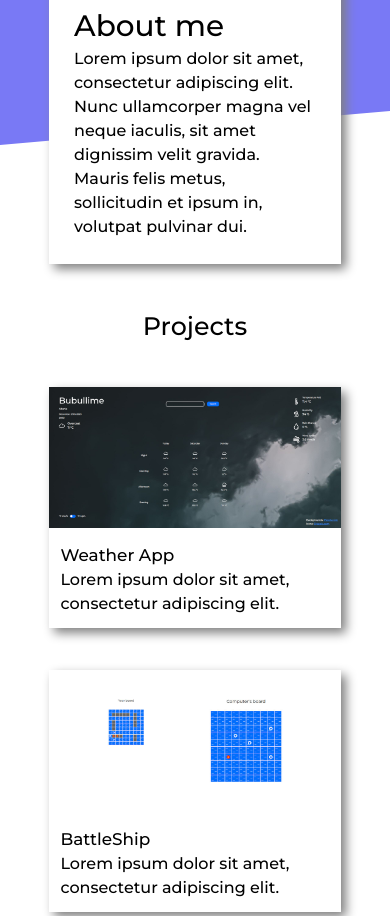
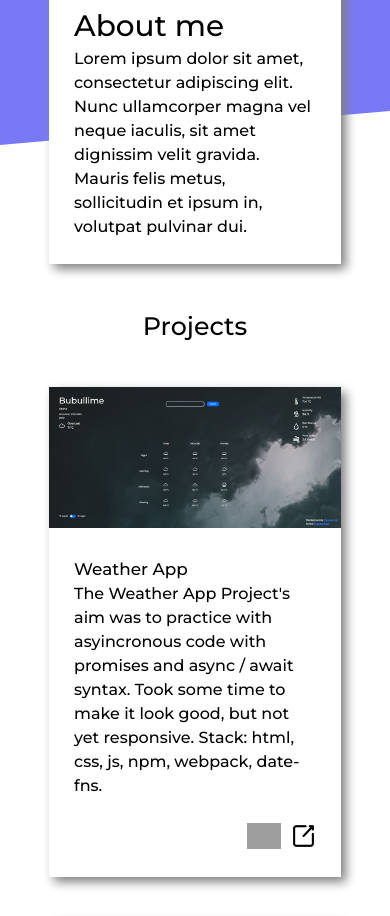
Before and after one commit to BuonicosII/portfolio-website, a website built with webpack: page dist/index.html in a window 390 px wide. Shown: the part 419-1335 px from the top of the page. Built offline with nearby package versions, Linux system fonts and the light colour scheme; grey boxes are pictures that could not be loaded.

Commit message:
Add icons, links and descriptions to projects

```diff
--- a/src/desktop-menu.js
+++ b/src/desktop-menu.js
@@ -3,6 +3,10 @@ function createDesktopMenu () {
 
     while (nav.hasChildNodes()) {
         nav.removeChild(nav.firstChild)
+    }
+
+    if (nav.classList.contains("navSticky")) {
+        nav.classList.remove("navSticky")
     }
 
     const desktopMenu = document.createElement("div");
--- a/src/mobile-menu.js
+++ b/src/mobile-menu.js
@@ -37,7 +37,7 @@ function createMobileMenu () {
         nav.removeChild(nav.firstChild)
     }
 
-    nav.classList.toggle("navSticky")
+    nav.classList.add("navSticky")
 
     const mobileMenu = document.createElement("div");
     mobileMenu.classList.add("mobileMenu");
--- a/src/style.css
+++ b/src/style.css
@@ -185,8 +185,9 @@ header {
 	align-items: center;
 	align-content: center;
 	justify-content: center;
-	max-width: 60vw;
+	max-width: 50vw;
 	max-height: 40vh;
+	min-width: 700px;
 	margin-top: 5vw;
 }
 
@@ -208,7 +209,7 @@ main {
 	justify-content: center;
 	align-items: center;
 	flex-direction: column;
-	padding-top: 5vh;
+	padding: 5vh;
 }
 
 .projectList {
@@ -220,6 +221,7 @@ main {
 	align-content: center;
 	gap: 5vh;
 	padding-top: 5vh;
+	min-width: 700px;
 }
 
 section {
@@ -231,15 +233,29 @@ section img {
 	width: 100%;
 }
 
-section div {
-	padding: 3vw;
+.description {
+	padding: 3vh;
+}
+
+.iconHolder {
+	display: flex;
+	justify-content: end;
+	align-items: center;
+	gap: 1.2vh;
+	width: 100%;
+	margin-top: 3vh;
+}
+
+.iconHolder img {
+	height: 3vh;
 }
 
 @media (max-width: 1000px) {
 
 	.aboutDiv {
 		flex-wrap: wrap;
-		max-height: none;
+		max-height: unset;
+		min-width: 0;
 		top: 5vh;
 	}
 
@@ -250,11 +266,15 @@ section div {
 	.aboutDiv img {
 		width: 75%;
 		height: auto;
-		max-width: none;
+		max-width: unset;
 	}
 
 	section {
 		max-width: 100%;
+	}
+
+	.projectList {
+		min-width: unset;
 	}
 }
 
@@ -262,7 +282,8 @@ section div {
 
 	.aboutDiv {
 		flex-wrap: wrap;
-		max-height: none;
+		max-height: unset;
+		min-width: unset;
 		top: 5vh;
 		max-width: 75vw;
 	}
@@ -277,5 +298,6 @@ section div {
 
 	.projectList {
 		max-width: 75vw;
+		min-width: unset;
 	}
 }
```
Also changed, not shown: assets/open.png (added), dist/index.html, dist/main.js.
